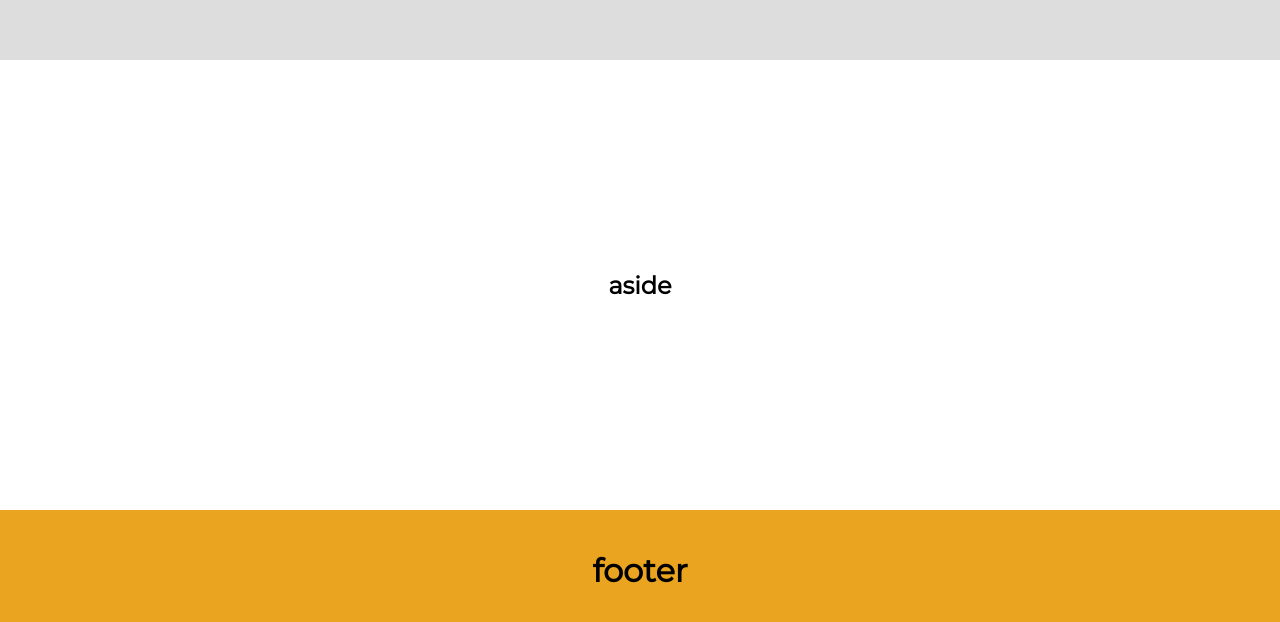
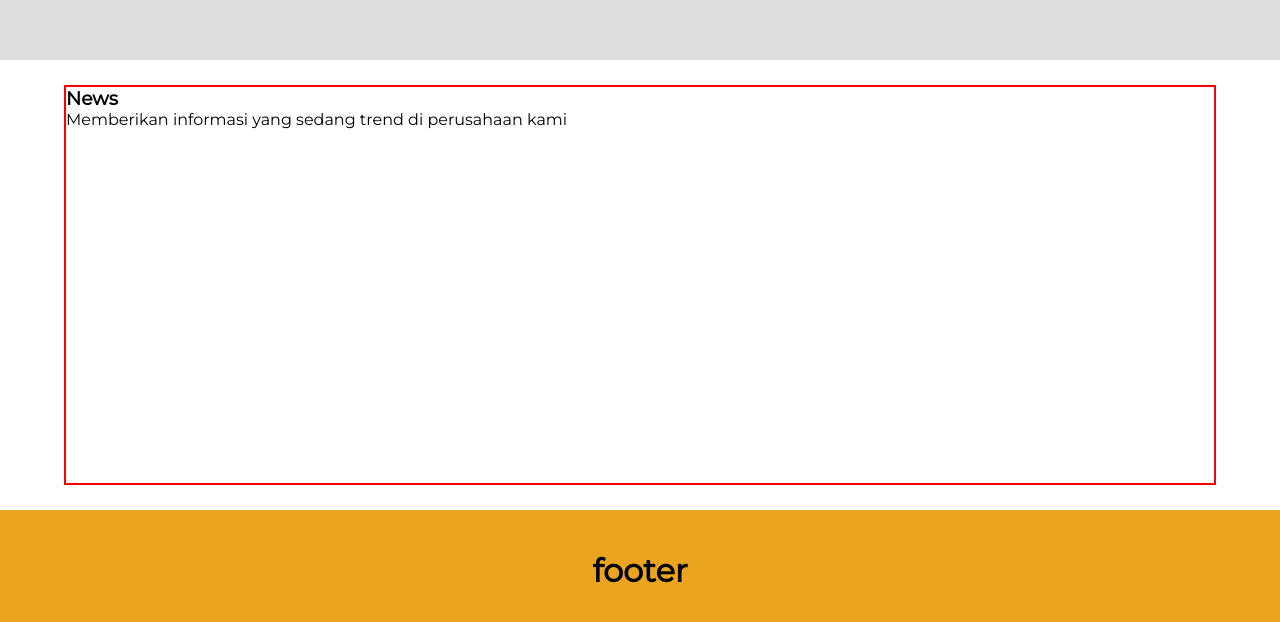
Before and after one commit to progatea04/progatea04, a plain HTML site: page index.html in a window 1280 px wide. Shown: the part 1240-1862 px from the top of the page. Drawn offline with Linux system fonts and the light colour scheme.

Commit message:
menambahkan container info

```diff
--- a/css/style.css
+++ b/css/style.css
@@ -69,10 +69,19 @@ main {
 
 
 
+
+
+
 /* ======== dwiyan ========== */
 aside.info {
     height: 450px;
     background-color: #fff;
+}
+
+.container-info {
+    width: 90%;
+    border: 2px solid red;
+    height: 400px;
 }
 
 
--- a/css/viewport.css
+++ b/css/viewport.css
@@ -1,5 +1,5 @@
 /*
-    phone : 600px,
+    phone : 620px,
     tablet : 1000px;
 */
 
--- a/index.html
+++ b/index.html
@@ -36,7 +36,12 @@
 
     <!-- project dwiyan, aside & footer -->
     <aside class="info">
-        <h1>aside</h1>
+        <div class="container-info">
+            <div class="title-info">
+                <h3>News</h3>
+                <p>Memberikan informasi yang sedang trend di perusahaan kami</p>
+            </div>
+        </div>
     </aside>
     <footer>
         <h1>footer</h1>
```
Also changed, not shown: 1 other file.
